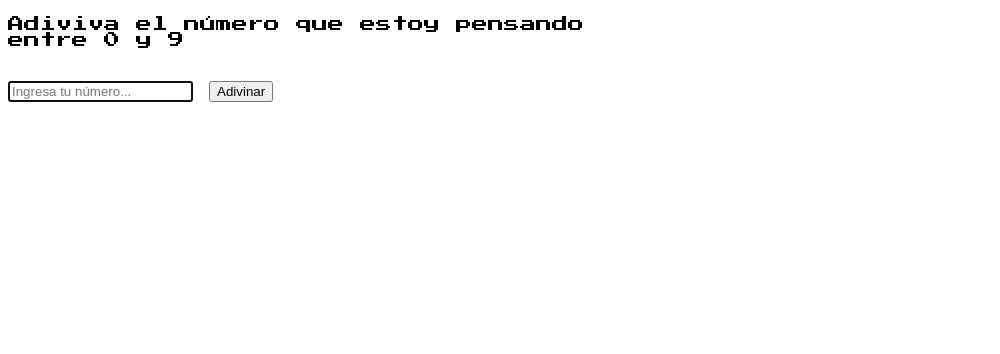
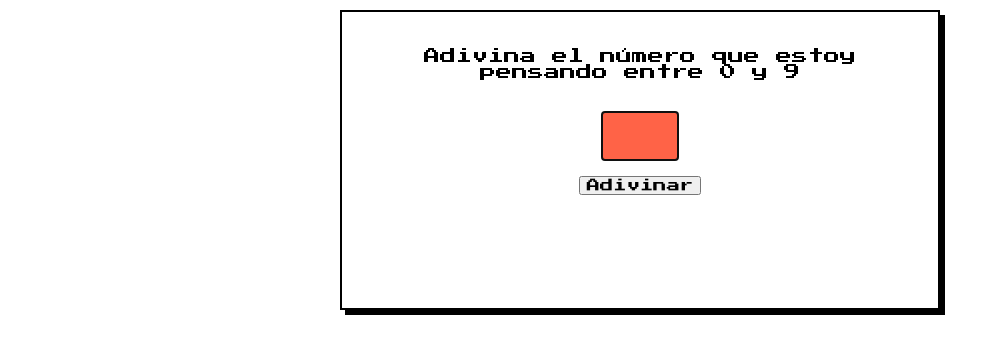
Before and after one commit to CodinGitHub/GuessingGame, a plain HTML site: page index.html in a window 1280 px wide. Shown: the whole page, without its empty margins (0-1000 px from the left). Drawn offline with Linux system fonts and the light colour scheme.

Commit message:
front end styles

```diff
--- a/index.html
+++ b/index.html
@@ -8,10 +8,14 @@
   <title>Guessing Game</title>
 </head>
 <body>
-  <p>Adiviva el número que estoy pensando <br> entre 0 y 9</p><br>
-  <input id="input" type="text" placeholder="Ingresa tu número..." autofocus>
-  <button>Adivinar</button><br><br>
-  <p id="output"></p>
+  <div class="main_container">
+    <p class="task">Adivina el número que estoy pensando entre 0 y 9</p><br>
+    <div class="inputs">
+      <input id="input" type="text" autofocus> <br><br>
+      <button class = "boton"  > Adivinar</button><br><br>
+    </div>
+    <p id="output"></p>
+  </div>
   <script src="main.js"></script>
 </body>
 </html>
--- a/styles.css
+++ b/styles.css
@@ -1,6 +1,7 @@
 @import url('https://fonts.googleapis.com/css2?family=Press+Start+2P&display=swap');
 body{
   font-family: 'Press Start 2P', cursive;
+  line
 }
 h1{
   border: 3px solid;
@@ -10,3 +11,30 @@ h1{
   margin: 25vh auto;
   box-shadow: 5px 5px black;
 }
+.main_container{
+  width: 600px;
+  height: 300px;
+  border: 2px solid;
+  margin: 10px auto;
+  padding: 20px;
+  box-sizing: border-box;
+  box-shadow: 5px 5px;
+}
+#input{
+  border: transparent;
+  text-align: center;
+  font-size: 2em;
+  width: 60px;
+  font-family: 'Press Start 2P', cursive;
+  padding: 8px;
+  background-color: tomato;
+}
+.boton{
+  font-family: 'Press Start 2P', cursive;
+}
+.inputs{
+  text-align: center;
+}
+.task{
+  text-align: center;
+}
```
